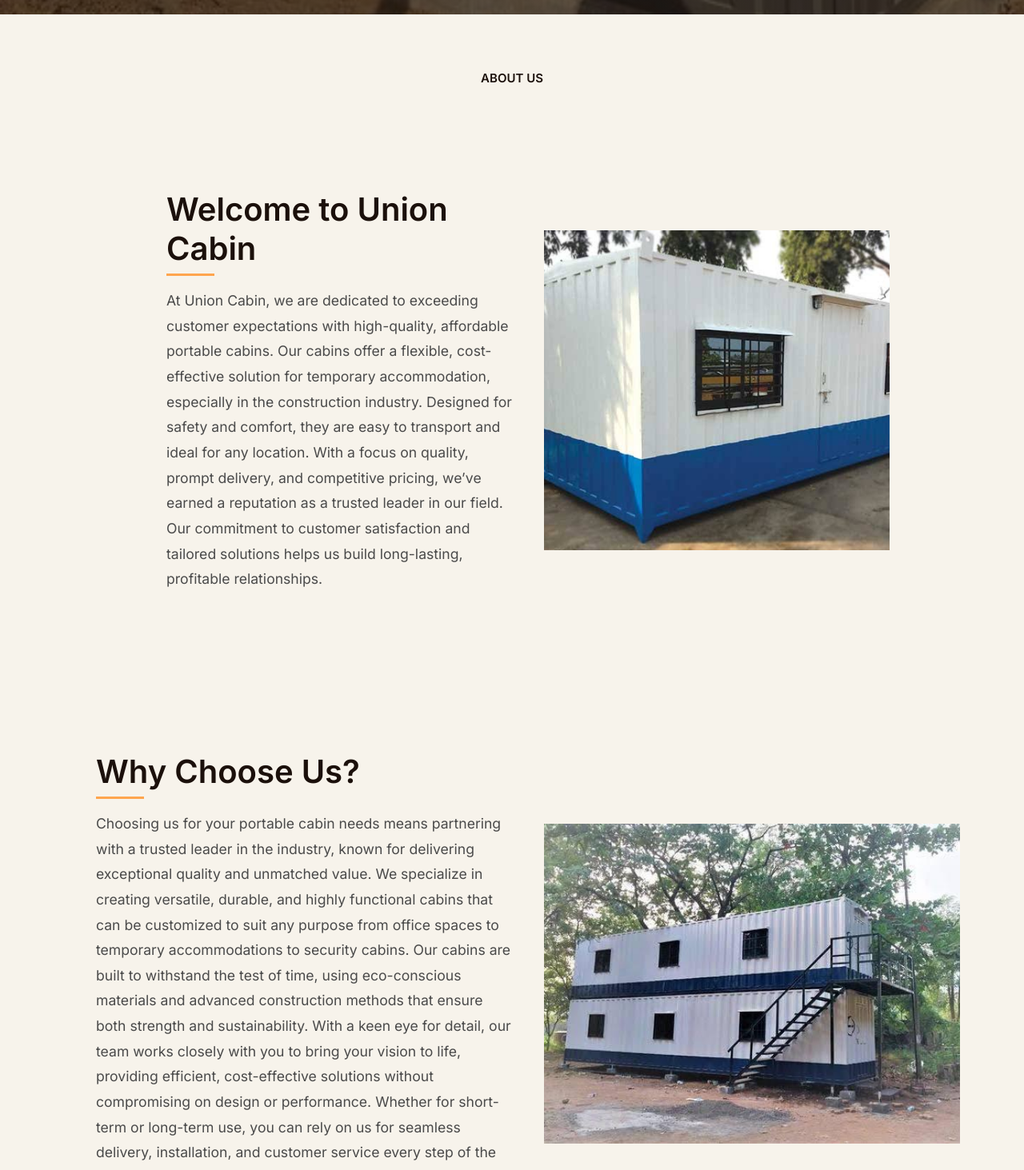
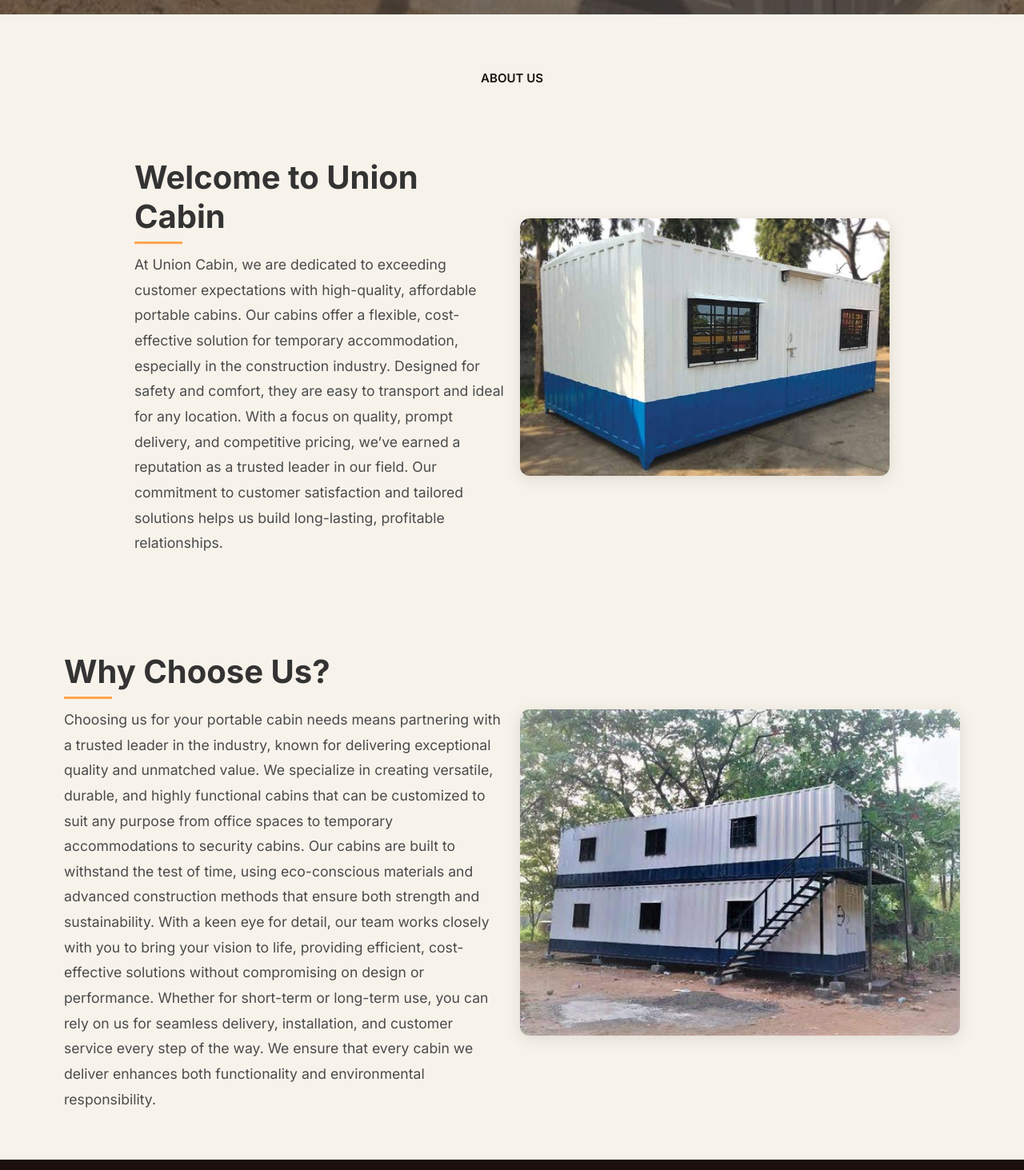
Before and after one commit to Mr-incognito1109/unioncabins, a React (Vite) app: page / in a window 1280 px wide. Shown: the part 782-2245 px from the top of the page at 80% size. Built offline with nearby package versions, Linux system fonts and the light colour scheme.

Commit message:
added view all button , fixes , mobile views etc

```diff
--- a/src/Components/About/About.css
+++ b/src/Components/About/About.css
@@ -1,31 +1,28 @@
 .about-container {
   display: flex;
-  justify-content: center;
+  justify-content: space-between;
   align-items: center;
   padding: 60px 40px;
-  background-color: #F7F3EB;
+  background-color: #f7f3eb;
   max-width: 1200px;
   margin: 0 auto;
   flex-wrap: wrap;
 }
 
-.about-info {
+.content {
   flex: 1;
-  padding: 40px;
-  display: flex;
-  flex-direction: column;
-  justify-content: center;
+  max-width: 600px;
+  margin-right: 20px;
 }
 
-.about-info h2 {
+.content h2 {
   font-size: 2.5rem;
-  margin-bottom: 25px;
-  color: #1B100B;
-  font-weight: 600;
+  color: #333;
+  margin-bottom: 20px;
   position: relative;
 }
 
-.about-info h2:after {
+.content h2:after {
   content: '';
   position: absolute;
   left: 0;
@@ -35,43 +32,54 @@
   background-color: #FFA54E;
 }
 
-.about-info p {
+.content p {
   font-size: 1.1rem;
   line-height: 1.8;
-  color: #4A4A4A;
+  color: #4a4a4a;
 }
 
-.about-image {
+.image-container {
   flex: 1;
-  min-height: 400px;
-  position: relative;
-  overflow: hidden;
+  max-width: 600px;
+  text-align: center;
 }
 
-.about-image img {
+.image-container img {
   width: 100%;
-  height: 100%;
-  object-fit: cover;
-  position: absolute;
-  transition: transform 0.5s ease;
+  height: auto;
+  border-radius: 12px;
+  box-shadow: 0 4px 20px rgba(0, 0, 0, 0.1);
+  margin-bottom: 20px;
+}
+
+.get-price-button {
+  padding: 12px 24px;
+  background-color: #FFA54E;
+  color: white;
+  border: none;
+  border-radius: 8px;
+  cursor: pointer;
+  font-size: 1.1rem;
+  transition: background-color 0.3s ease;
+}
+
+.get-price-button:hover {
+  background-color: #ff913a;
 }
 
 @media (max-width: 768px) {
   .about-container {
     flex-direction: column;
+    align-items: center;
   }
 
-  .about-info {
-    padding: 30px;
+  .content {
+    margin-right: 0;
+    margin-bottom: 20px;
+    text-align: center;
   }
 
-  .about-image {
-    min-height: 300px;
-    order: 2; /* Ensure image is below text */
-    position: relative; /* Ensure image is visible */
-  }
-
-  .about-image img {
-    position: static; /* Ensure image is visible */
+  .image-container {
+    max-width: 100%;
   }
 }
--- a/src/Components/About/About.jsx
+++ b/src/Components/About/About.jsx
@@ -4,15 +4,16 @@
 
 const About = () => {
   return (
-    <div className='about-container' id='about'>
-      <div className='about-info'>
+    <div className="about-container">
+      <div className="content">
         <h2>Welcome to Union Cabin</h2>
         <p>
           At Union Cabin, we are dedicated to exceeding customer expectations with high-quality, affordable portable cabins. Our cabins offer a flexible, cost-effective solution for temporary accommodation, especially in the construction industry. Designed for safety and comfort, they are easy to transport and ideal for any location. With a focus on quality, prompt delivery, and competitive pricing, we’ve earned a reputation as a trusted leader in our field. Our commitment to customer satisfaction and tailored solutions helps us build long-lasting, profitable relationships.
         </p>
       </div>
-      <div className='about-image'>
-        <img src={cabin1} alt='cabin1' className='cabin1'/>
+      <div className="image-container">
+        <img src={cabin1} alt="cabin1" />
+        {/* <button className="get-price-button">Learn More</button> */}
       </div>
     </div>
   );
--- a/src/Components/CAndW/CAndW.jsx
+++ b/src/Components/CAndW/CAndW.jsx
@@ -4,7 +4,7 @@
 import './CAndW.css';
 
 const CAndW = () => {
-  const phoneNumber = '+919987236011';
+  const phoneNumber = '+918652005010';
   const whatsappMessage = 'Hello! I am interested in your products.';
   const email = 'info@unioncabins.com';
 
--- a/src/Components/ClientSatisfaction/ClientSatisfaction.jsx
+++ b/src/Components/ClientSatisfaction/ClientSatisfaction.jsx
@@ -1,6 +1,6 @@
 import React from 'react';
 import './ClientSatisfaction.css';
-import clientSatisfactionImage from '../../assets/Hero1.jpeg';
+import clientSatisfactionImage from '../../assets/client_satisfaction.jpg';
 
 const ClientSatisfaction = () => {
     return (
--- a/src/Components/Contact/Contact.jsx
+++ b/src/Components/Contact/Contact.jsx
@@ -38,7 +38,7 @@
             <p>Feel free to reach out through contact form or find our contact information below. Your feedback, questions, and suggestions are important to us as we strive to provide exceptional service.</p>
             <ul>
                 <li><Mail className='l_icon'/>  unioncabins@gmail.com</li>
-                <li><Phone className='l_icon'/>  +91 9987236011 | +91 87937 05946</li>
+                <li><Phone className='l_icon'/>  +91 86520 05010 | +91 87937 05946</li>
                 <li><MapPinHouse className='l_icon'/>  Shop No. E03, Vijay Nagar,<br/> Nallasopara (E) - 401 209</li>
             </ul>
         </div>
--- a/src/Components/Footer/Footer.jsx
+++ b/src/Components/Footer/Footer.jsx
@@ -15,7 +15,7 @@
           <h3>Contact Us</h3>
           <p>Shop No. E03, Vijay Nagar,</p>
           <p>Nallasopara (E) - 401 209</p>
-          <p>+91 9987236011 | +91 9322211419</p>
+          <p>+91 8652005010 | +91 9322211419</p>
         </div>
 
         <div className="footer-section social-links">
--- a/src/Components/Hero/Hero.jsx
+++ b/src/Components/Hero/Hero.jsx
@@ -27,11 +27,11 @@
     <div
       className="hero container"
       style={{
-        backgroundImage: `linear-gradient(rgba(27, 16, 11, 0.72), rgba(27, 16, 11, 0.72)), url(${images[currentImageIndex]})`,
+        backgroundImage: `linear-gradient(rgba(69, 58, 54, 0.72), rgba(69, 58, 54, 0.72)), url(${images[currentImageIndex]})`,
       }}
     >
       <div className="hero-text">
-        <h1>Portable solutions crafted for work, security, and beyond.</h1>
+        <h1> Your Space, Anytime, Anywhere!</h1>
         <p>Smart, durable, and portable cabins designed for offices, security, or custom needs. Adaptable spaces that deliver functionality and flexibility anywhere.</p>
         <Link
           to="contact"
--- a/src/Components/Whychooseus/Whychooseus.css
+++ b/src/Components/Whychooseus/Whychooseus.css
@@ -1,31 +1,28 @@
 .whychooseus-container {
   display: flex;
-  justify-content: center;
+  justify-content: space-between;
   align-items: center;
   padding: 60px 40px;
-  background-color: #F7F3EB;
+  background-color: #f7f3eb;
   max-width: 1200px;
   margin: 0 auto;
   flex-wrap: wrap;
 }
 
-.whychooseus-info {
+.content {
   flex: 1;
-  padding: 40px;
-  display: flex;
-  flex-direction: column;
-  justify-content: center;
+  max-width: 600px;
+  margin-right: 20px;
 }
 
-.whychooseus-info h2 {
+.content h2 {
   font-size: 2.5rem;
-  margin-bottom: 25px;
-  color: #1B100B;
-  font-weight: 600;
+  color: #333;
+  margin-bottom: 20px;
   position: relative;
 }
 
-.whychooseus-info h2:after {
+.content h2:after {
   content: '';
   position: absolute;
   left: 0;
@@ -35,43 +32,54 @@
   background-color: #FFA54E;
 }
 
-.whychooseus-info p {
+.content p {
   font-size: 1.1rem;
   line-height: 1.8;
-  color: #4A4A4A;
+  color: #4a4a4a;
 }
 
-.whychooseus-image {
+.image-container {
   flex: 1;
-  min-height: 400px;
-  position: relative;
-  overflow: hidden;
+  max-width: 600px;
+  text-align: center;
 }
 
-.whychooseus-image img {
+.image-container img {
   width: 100%;
-  height: 100%;
-  object-fit: cover;
-  position: absolute;
-  transition: transform 0.5s ease;
+  height: auto;
+  border-radius: 12px;
+  box-shadow: 0 4px 20px rgba(0, 0, 0, 0.1);
+  margin-bottom: 20px;
+}
+
+.get-price-button {
+  padding: 12px 24px;
+  background-color: #FFA54E;
+  color: white;
+  border: none;
+  border-radius: 8px;
+  cursor: pointer;
+  font-size: 1.1rem;
+  transition: background-color 0.3s ease;
+}
+
+.get-price-button:hover {
+  background-color: #ff913a;
 }
 
 @media (max-width: 768px) {
   .whychooseus-container {
     flex-direction: column;
+    align-items: center;
   }
 
-  .whychooseus-info {
-    padding: 30px;
+  .content {
+    margin-right: 0;
+    margin-bottom: 20px;
+    text-align: center;
   }
 
-  .whychooseus-image {
-    min-height: 300px;
-    order: 2; /* Ensure image is below text */
-    position: relative; /* Ensure image is visible */
-  }
-
-  .whychooseus-image img {
-    position: static; /* Ensure image is visible */
+  .image-container {
+    max-width: 100%;
   }
 }
--- a/src/Components/Whychooseus/Whychooseus.jsx
+++ b/src/Components/Whychooseus/Whychooseus.jsx
@@ -4,15 +4,16 @@
 
 const Whychooseus = () => {
   return (
-    <div className='whychooseus-container'>
-      <div className='whychooseus-info'>
+    <div className="whychooseus-container">
+      <div className="content">
         <h2>Why Choose Us?</h2>
         <p>
           Choosing us for your portable cabin needs means partnering with a trusted leader in the industry, known for delivering exceptional quality and unmatched value. We specialize in creating versatile, durable, and highly functional cabins that can be customized to suit any purpose from office spaces to temporary accommodations to security cabins. Our cabins are built to withstand the test of time, using eco-conscious materials and advanced construction methods that ensure both strength and sustainability. With a keen eye for detail, our team works closely with you to bring your vision to life, providing efficient, cost-effective solutions without compromising on design or performance. Whether for short-term or long-term use, you can rely on us for seamless delivery, installation, and customer service every step of the way. We ensure that every cabin we deliver enhances both functionality and environmental responsibility.
         </p>
       </div>
-      <div className='whychooseus-image'>
-        <img src={cabin2} alt='cabin2' className='cabin2'/>
+      <div className="image-container">
+        <img src={cabin2} alt="cabin2" />
+        {/* <button className="get-price-button">View Products</button> */}
       </div>
     </div>
   );
--- a/vite.config.js
+++ b/vite.config.js
@@ -4,5 +4,5 @@
 // https://vite.dev/config/
 export default defineConfig({
   plugins: [react()],
-  base:"https://mr-incognito1109.github.io/unioncabins/"
+  base:"https://mr-incognito1109.github.io/"
 })
```
Also changed, not shown: src/Components/ProductDetails/ProductDetails.css (+27 -1 lines), src/Components/ProductDetails/ProductDetails.jsx (+9 -4 lines), src/assets/client_satisfaction.jpg (added).
